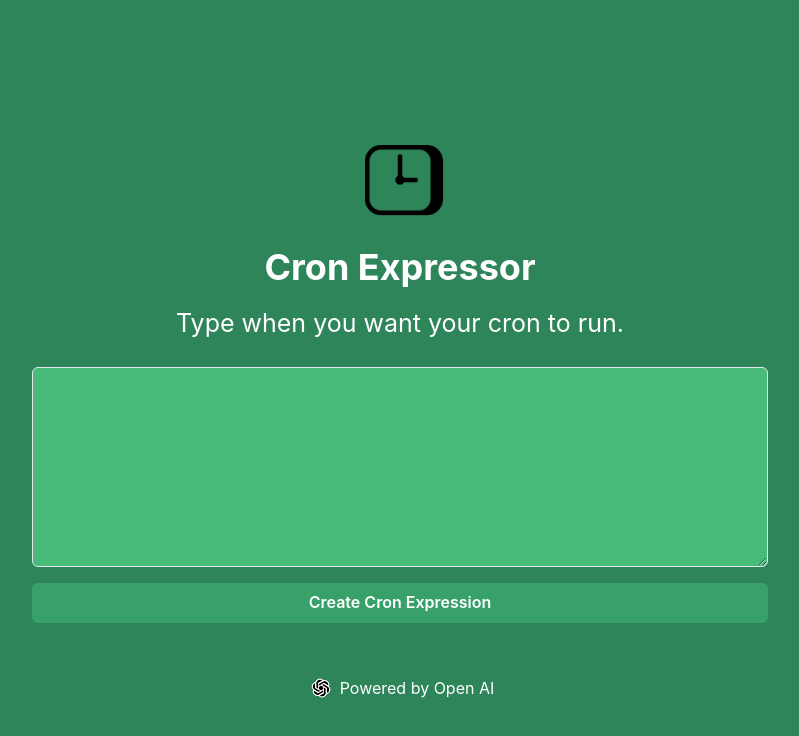
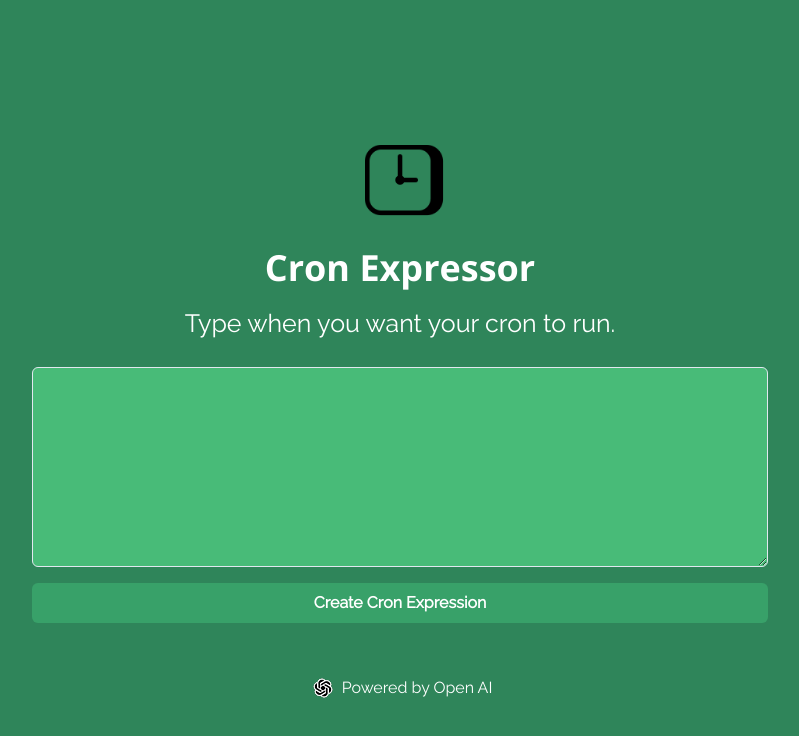
Before and after one commit to krkahn/cron-reader, a React (Vite) app in the folder cron-reader/: page / in a window 1280 px wide. Shown: the top 736 px of the page, without its empty margins (240-1039 px from the left). Built offline with nearby package versions, Linux system fonts and the light colour scheme.

Commit message:
font changes

```diff
--- a/cron-reader/package.json
+++ b/cron-reader/package.json
@@ -12,6 +12,9 @@
     "@chakra-ui/react": "^2.5.5",
     "@emotion/react": "^11.10.6",
     "@emotion/styled": "^11.10.6",
+    "@fontsource/open-sans": "^4.5.14",
+    "@fontsource/raleway": "^4.5.12",
+    "emotion": "^11.0.0",
     "framer-motion": "^10.11.2",
     "react": "^18.2.0",
     "react-dom": "^18.2.0"
--- a/cron-reader/src/components/Header.jsx
+++ b/cron-reader/src/components/Header.jsx
@@ -1,18 +1,24 @@
-import { Heading, Image, Text } from "@chakra-ui/react"
+import { Image, Heading, Text, Container } from '@chakra-ui/react'
+import { ChakraProvider } from '@chakra-ui/react'
+import theme from '../theme'
 import logo from '../assets/square-clock.png'
+import '@fontsource/raleway/400.css'
+import '@fontsource/open-sans/700.css'
 
 const Header = () => {
   return (
-  <>
-      <Image src = {logo} alt = 'logo' width = { 100 } marginBottom = '1rem' />
-          <Heading color ='white' marginBottom='1rem'>
-        Cron Expressor
-      </Heading>
-    <Text fontSize={25} textAlign='center'>
-     Type when you want your cron to run.
-    </Text>
-  </>
-  );
-};
+    <ChakraProvider theme={theme}>
+      <Container textAlign='center'>
+        <Image src={logo} alt='logo' width={100} marginBottom='1rem' mx='auto' />
+        <Heading color='white' marginBottom='1rem'>
+          Cron Expressor
+        </Heading>
+        <Text fontSize={25} >
+          Type when you want your cron to run.
+        </Text>
+      </Container>
+    </ChakraProvider>
+  )
+}
 
 export default Header
--- /dev/null
+++ b/cron-reader/src/theme.jsx
@@ -0,0 +1,10 @@
+import { extendTheme } from '@chakra-ui/react'
+
+const theme = extendTheme({
+  fonts: {
+    heading: `'Open Sans', sans-serif`,
+    body: `'Raleway', sans-serif`,
+  },
+})
+
+export default theme
```
Also changed, not shown: 2 other files (tests, documents, lock files or other folders).
